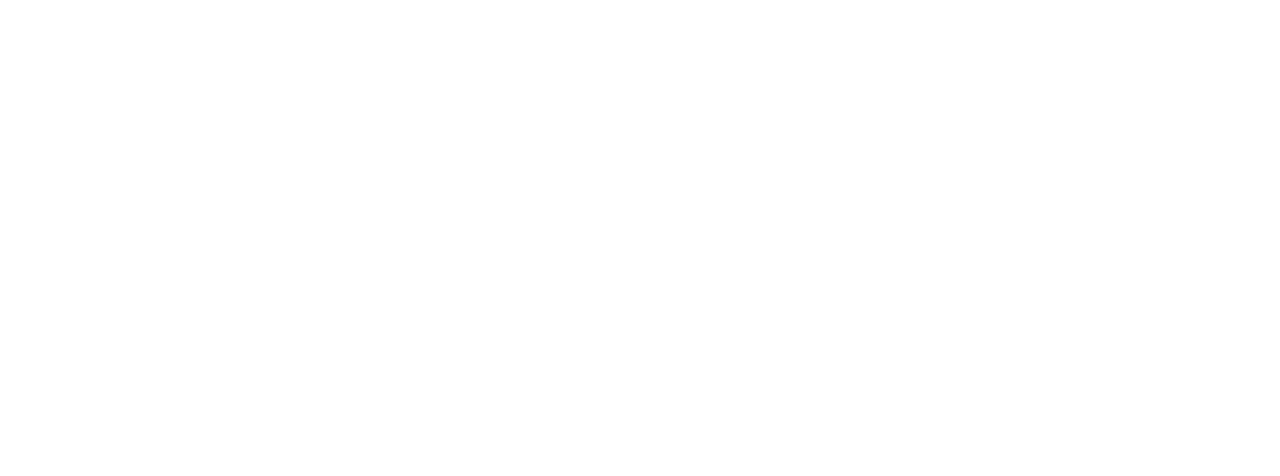
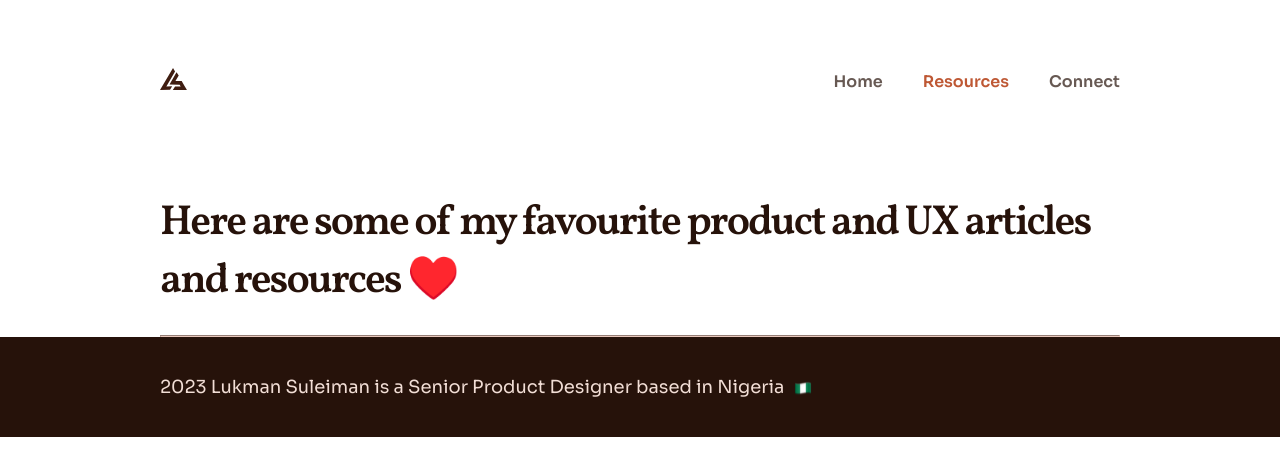
Before and after one commit to davidolaoluwa240/lukman-portfolio, a React (Create React App) app: page /resources in a window 1280 px wide. Before the commit this address had no page. Shown: the top 476 px of the page. Built offline with nearby package versions, Linux system fonts and the light colour scheme.

Commit message:
Resolved connectHeroBase emoji issue by replaing the emoji with image and also worked on the resourcesHeroBase component

```diff
--- a/src/assets/styles/variables.styles.jsx
+++ b/src/assets/styles/variables.styles.jsx
@@ -5,4 +5,5 @@
   "text-color-3": "##212121",
   "text-color-4": "#fff3ef",
   "horizontal-color": "#E9C7BB",
+  "deep-danger-color": "#830909",
 };
--- a/src/components/connect/hero-base/hero-base.component.jsx
+++ b/src/components/connect/hero-base/hero-base.component.jsx
@@ -1,14 +1,20 @@
 // Modules
 import React from "react";
 
+// Assets
+import woodApple from "../../../assets/images/wood-apple.webp";
+
 // Components
 import { SecondaryHero } from "../..";
+import { ConnectHeroBaseWrapper } from "./hero-base.styles";
 
 export const ConnectHeroBase = () => {
   return (
-    <SecondaryHero
-      title="Together, let's create a remarkable user experience"
-      description="I'm always open to connecting with fellow designers, developers, and product professionals - whether it's to discuss an upcoming project or just to say hello. Don't hesitate to reach out, as I'd love to chat with you!"
-    />
+    <ConnectHeroBaseWrapper>
+      <SecondaryHero
+        title={`Together, let's create a remarkable user experience <img src=${woodApple} alt="small problem at a time"/>`}
+        description="I'm always open to connecting with fellow designers, developers, and product professionals - whether it's to discuss an upcoming project or just to say hello. Don't hesitate to reach out, as I'd love to chat with you!"
+      />
+    </ConnectHeroBaseWrapper>
   );
 };
--- /dev/null
+++ b/src/components/connect/hero-base/hero-base.styles.jsx
@@ -0,0 +1,9 @@
+// Modules
+import styled from "styled-components";
+
+export const ConnectHeroBaseWrapper = styled.div`
+  img {
+    width: 30px;
+    vertical-align: middle;
+  }
+`;
--- a/src/components/index.js
+++ b/src/components/index.js
@@ -4,3 +4,4 @@
 export * from "./home";
 export * from "./secondary-hero/secondary-hero.component";
 export * from "./connect";
+export * from "./resources";
--- /dev/null
+++ b/src/components/resources/hero-base/hero-base.component.jsx
@@ -0,0 +1,16 @@
+// Modules
+import React from "react";
+
+// Components
+import { SecondaryHero } from "../../";
+
+// Style
+import { ResourcesHeroBaseWrapper } from "./hero-base.styles";
+
+export const ResourcesHeroBase = () => {
+  return (
+    <ResourcesHeroBaseWrapper>
+      <SecondaryHero title="Here are some of my favourite product and UX articles and resources <span>♥️</span>" />
+    </ResourcesHeroBaseWrapper>
+  );
+};
--- /dev/null
+++ b/src/components/resources/hero-base/hero-base.styles.jsx
@@ -0,0 +1,11 @@
+// Modules
+import styled from "styled-components";
+
+// Shared
+import { COLORS } from "../../../assets/styles";
+
+export const ResourcesHeroBaseWrapper = styled.div`
+  span {
+    color: ${COLORS["deep-danger-color"]};
+  }
+`;
--- /dev/null
+++ b/src/components/resources/index.js
@@ -0,0 +1,2 @@
+// Re-Export Resources Components
+export * from "./hero-base/hero-base.component";
--- a/src/components/secondary-hero/secondary-hero.component.jsx
+++ b/src/components/secondary-hero/secondary-hero.component.jsx
@@ -16,9 +16,11 @@
   return (
     <SecondaryHeroWrapper>
       <Container>
-        <SecondaryHeadingAlt as="h1" mb="sm">
-          {title}
-        </SecondaryHeadingAlt>
+        <SecondaryHeadingAlt
+          as="h1"
+          mb="sm"
+          dangerouslySetInnerHTML={{ __html: title }}
+        />
         {description && (
           <SecondaryHeroDescription>{description}</SecondaryHeroDescription>
         )}
--- a/src/routes.component.jsx
+++ b/src/routes.component.jsx
@@ -5,7 +5,7 @@
 import { Routes as Switch, Route } from "react-router-dom";
 
 // Routes
-import { Home, Connect } from "./routes";
+import { Home, Connect, Resources } from "./routes";
 
 // Layouts
 import { LandingLayout } from "./layouts";
@@ -16,6 +16,7 @@
       <Route path="/" element={<LandingLayout />}>
         <Route index element={<Home />} />
         <Route path="connect" element={<Connect />} />
+        <Route path="resources" element={<Resources />} />
       </Route>
     </Switch>
   );
--- a/src/routes/index.js
+++ b/src/routes/index.js
@@ -1,3 +1,4 @@
 // Re-Export Route Components
 export * from "./home/home.component";
 export * from "./connect/connect.component";
+export * from "./resources/resources.component";
--- /dev/null
+++ b/src/routes/resources/resources.component.jsx
@@ -0,0 +1,14 @@
+// Modules
+import React from "react";
+
+// Components
+import { Fragment } from "react";
+import { ResourcesHeroBase } from "../../components";
+
+export const Resources = () => {
+  return (
+    <Fragment>
+      <ResourcesHeroBase />
+    </Fragment>
+  );
+};
```
Also changed, not shown: src/assets/images/wood-apple.webp (added).
